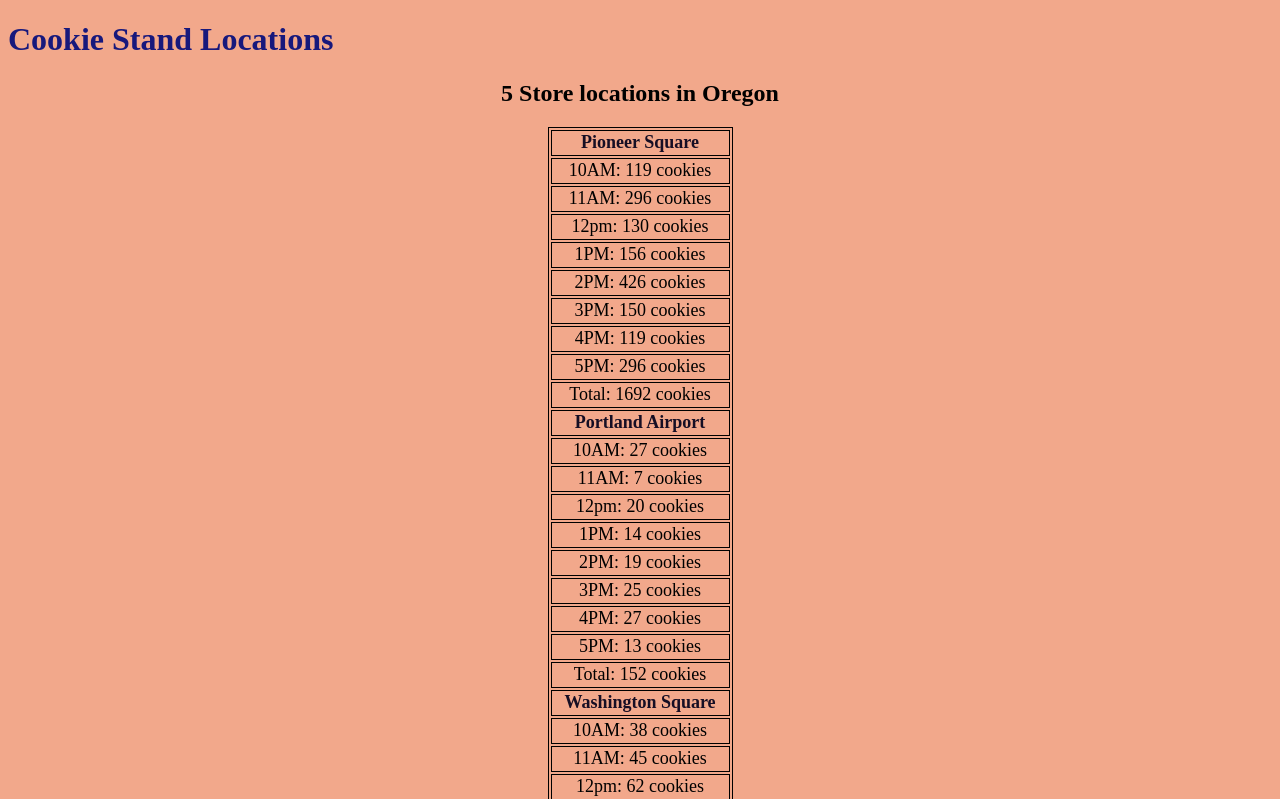
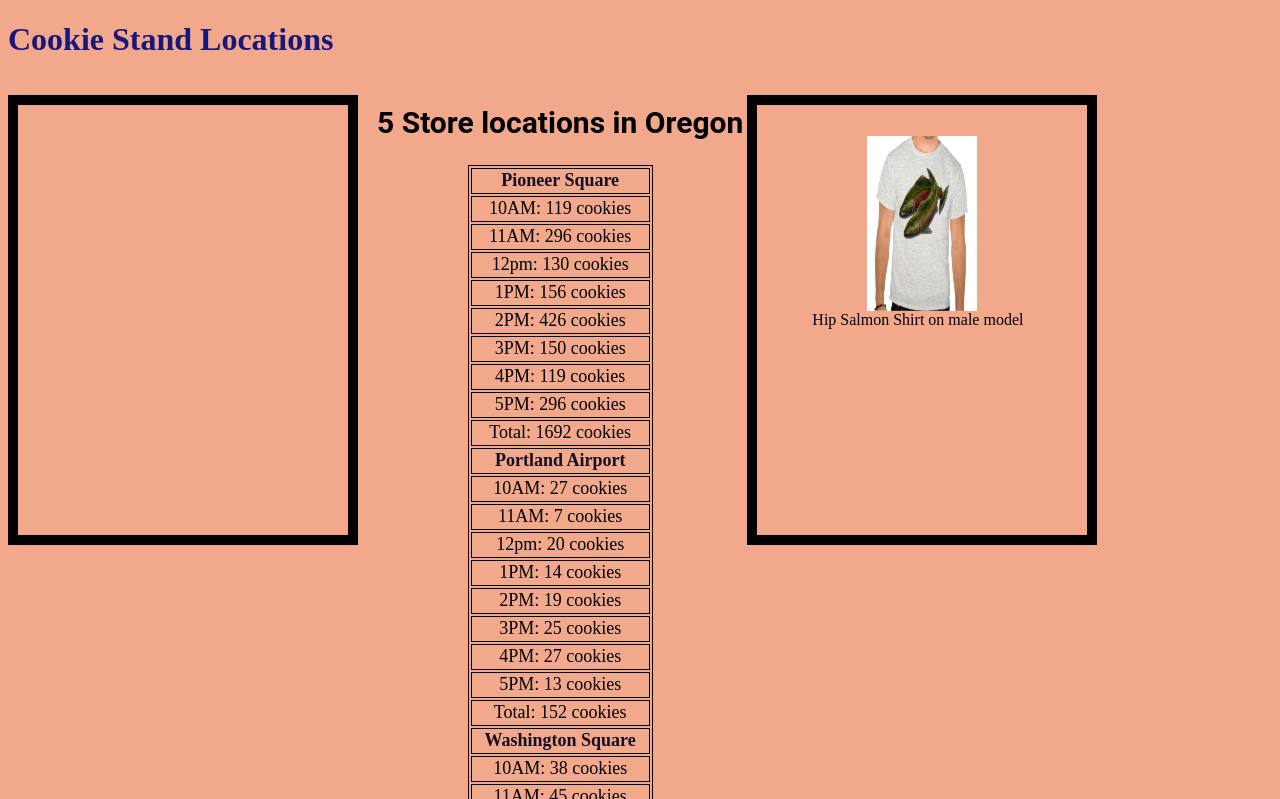
Before and after one commit to DavidChhing/Cookie-Stand, a plain HTML site: page index.html in a window 1280 px wide. Shown: the top 799 px of the page. Drawn offline with Linux system fonts and the light colour scheme.

Commit message:
resized tshirt in box and gave box dimensions

```diff
--- a/styles.css
+++ b/styles.css
@@ -4,9 +4,12 @@ h1 {
     text-align: left;
 }
 h2 {
+    font-family: 'Roboto', sans-serif;
     margin-left: auto;
     margin-right: auto;
     text-align: center;
+    font-weight: bold;
+    font-size: 30px;
 }
 th {
     color: rgb(22, 14, 36);
@@ -31,5 +34,25 @@ table, th, td {
 
  }
  body {
-     background-color: rgb(242, 168, 139);
+    background-color: rgb(242, 168, 139);
  }
+.aside-box {
+    border: 10px solid black;
+    width: 300px;
+    height: 400px;
+    padding: 15px;
+    margin: 15px;
+    margin-left: auto;
+    display: inline-block;
+    vertical-align: top;
+}
+section {
+    display: inline-block;
+    vertical-align: top;
+}
+.center {
+    display: block;
+    margin-left: auto;
+    margin-right: auto;
+    width: 50%;
+}
```
